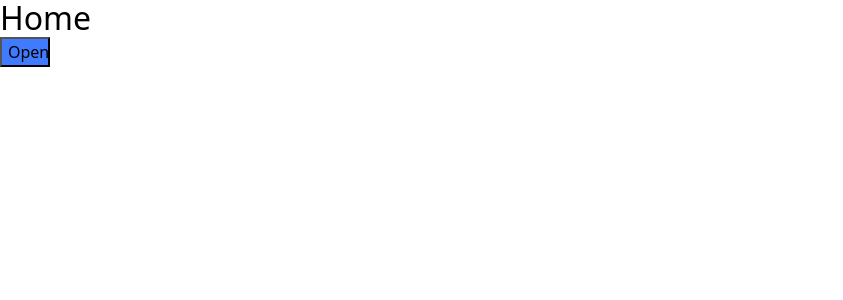
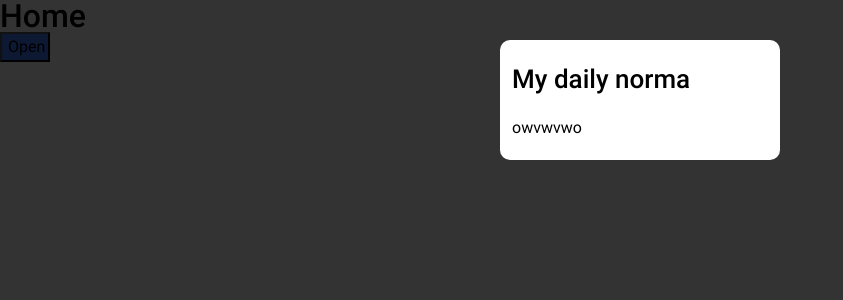
Before and after one commit to OhWellNevermind/water-tracker, a React (Vite) app: page / in a window 1280 px wide. Shown: the top 300 px of the page, without its empty margins (0-843 px from the left). Built offline with nearby package versions, Linux system fonts and the light colour scheme.

Commit message:
add global styles&resetCSS

```diff
--- a/package.json
+++ b/package.json
@@ -19,6 +19,7 @@
     "react-loader-spinner": "^6.1.1-0",
     "react-redux": "^9.0.4",
     "react-router-dom": "^6.21.0",
+    "reset-css": "^5.0.2",
     "styled-components": "^6.1.2"
   },
   "devDependencies": {
--- a/src/App.jsx
+++ b/src/App.jsx
@@ -1,10 +1,14 @@
 import { Routes, Route } from "react-router-dom";
 import { Home } from "./pages/Home/Home";
+import { GlobalStyles } from "./components/GlobalStyles";
 
 export const App = () => {
   return (
-    <Routes>
-      <Route index element={<Home />} />
-    </Routes>
+    <>
+      <Routes>
+        <Route index element={<Home />} />
+      </Routes>
+      <GlobalStyles />
+    </>
   );
 };
--- /dev/null
+++ b/src/components/GlobalStyles.jsx
@@ -0,0 +1,27 @@
+import { createGlobalStyle } from "styled-components";
+import "modern-normalize";
+import "reset-css";
+
+export const GlobalStyles = createGlobalStyle`
+body {
+  font-family: "Roboto";
+}
+ul,
+ol {
+  list-style: none;
+  margin: 0;
+  padding: 0;
+}
+img {
+  display: block;
+  max-width: 100%;
+  height: auto;
+}
+button, a {
+font-family: inherit;
+font-size: inherit;
+color: inherit;
+}
+a {
+    text-decoration: none;
+}`;
--- /dev/null
+++ b/src/components/modals/DailyNorma/DailyNorma.jsx
@@ -0,0 +1,10 @@
+import { Title, Window } from "./DailyNorma.styled";
+
+const DailyNorma = () => {
+    return ( <Window>
+        <Title>My daily norma</Title>
+        <a href="">owvwvwo</a>
+    </Window> );
+}
+
+export default DailyNorma;
--- /dev/null
+++ b/src/components/modals/DailyNorma/DailyNorma.styled.jsx
@@ -0,0 +1,18 @@
+import styled from 'styled-components';
+import { colors } from '../../../constants';
+
+export const Window = styled.div`
+  width: 280px;
+  border-radius: 10px;
+  padding: 24px 12px;
+  display: flex;
+  flex-direction: column;
+  gap: 24px;
+  background-color: ${colors.WHITE};
+`;
+
+export const Title = styled.h2`
+font-size: 26px;
+font-weight: 500;
+line-height: 1.23;
+`;
--- a/src/index.css
+++ b/src/index.css
@@ -23,5 +23,5 @@
 }
 
 html {
-  font-family: "Roboto" sans-serif;
+  font-family: "Roboto", sans-serif;
 }
--- a/src/pages/Home/Home.jsx
+++ b/src/pages/Home/Home.jsx
@@ -1,9 +1,10 @@
 import { useState } from "react";
 import BaseModalWrap from "../../components/modals/ModalWrap/ModalWrap";
 import { colors } from "../../constants";
+import DailyNorma from "../../components/modals/DailyNorma/DailyNorma";
 
 export const Home = () => {
-  const [open, setOpen] = useState(false);
+  const [open, setOpen] = useState(true);
   return (
     <>
       <div style={{ fontWeight: 500, fontSize: 32 }}>Home</div>
@@ -15,15 +16,7 @@ export const Home = () => {
       </button>
       {open && (
         <BaseModalWrap onClose={() => setOpen(false)}>
-          <div
-            style={{
-              width: "400px",
-              height: "500px",
-              backgroundColor: "white",
-            }}
-          >
-            <h2>Some content</h2>
-          </div>
+          <DailyNorma />
         </BaseModalWrap>
       )}
     </>
```
Also changed, not shown: 1 other file (tests, documents, lock files or other folders).
